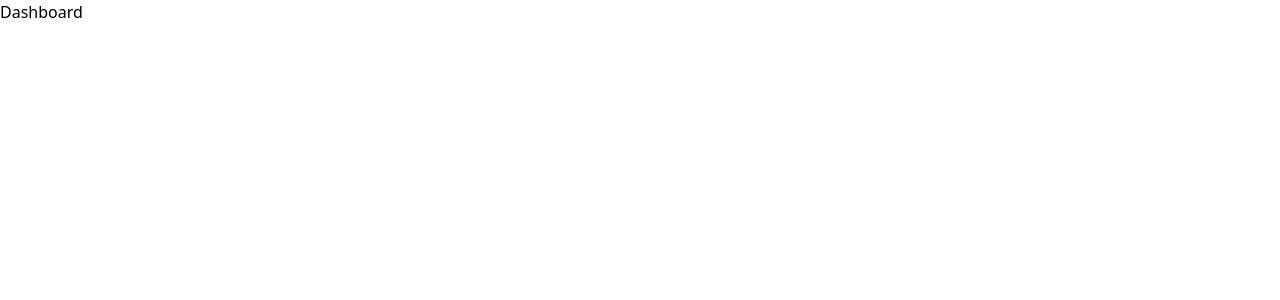
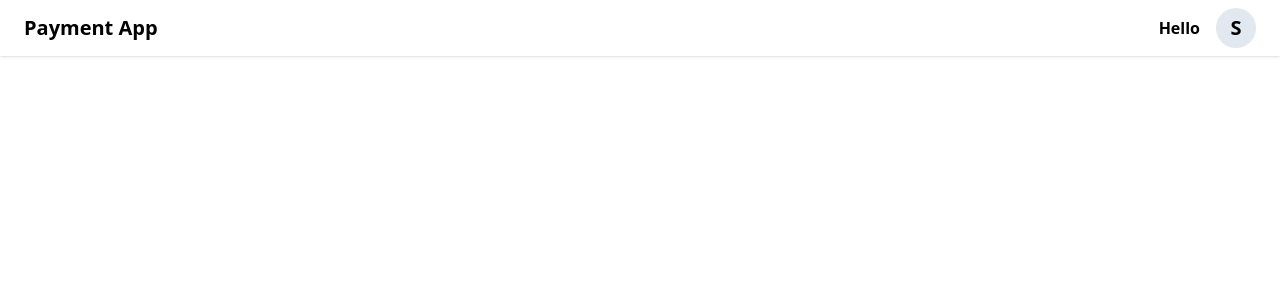
Before and after one commit to sachinDev07/WalletPay-Mern, a React (Vite) app in the folder frontend/: page /dashboard in a window 1280 px wide. Shown: the top 300 px of the page. Built offline with nearby package versions, Linux system fonts and the light colour scheme.

Commit message:
Added navbar to the dashboard page

```diff
--- /dev/null
+++ b/frontend/src/components/Header.tsx
@@ -0,0 +1,15 @@
+const Navbar = () => {
+  return (
+    <header className="shadow h-14 px-6 flex justify-between items-center">
+      <div className="text-xl font-bold">Payment App</div>
+      <div className="flex justify-between items-center space-x-4">
+        <div className="font-bold">Hello</div>
+        <div className="rounded-full h-10 w-10 bg-slate-200 text-xl font-bold flex justify-center items-center">
+          S
+        </div>
+      </div>
+    </header>
+  );
+};
+
+export default Navbar;
--- a/frontend/src/pages/Dashboard.tsx
+++ b/frontend/src/pages/Dashboard.tsx
@@ -1,8 +1,11 @@
+import Navbar from "../components/Header";
 
 const Dashboard = () => {
   return (
-    <div>Dashboard</div>
-  )
-}
+    <div>
+      <Navbar />
+    </div>
+  );
+};
 
-export default Dashboard
+export default Dashboard;
```
